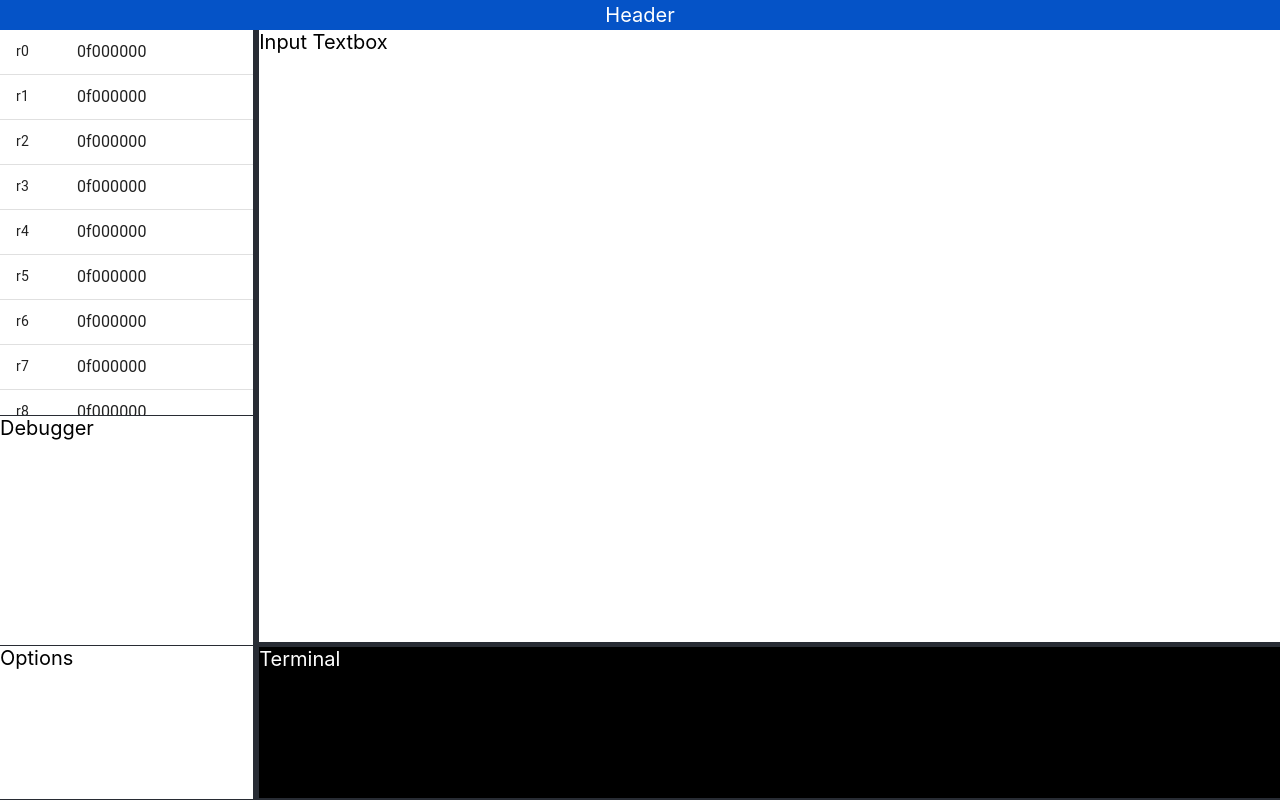
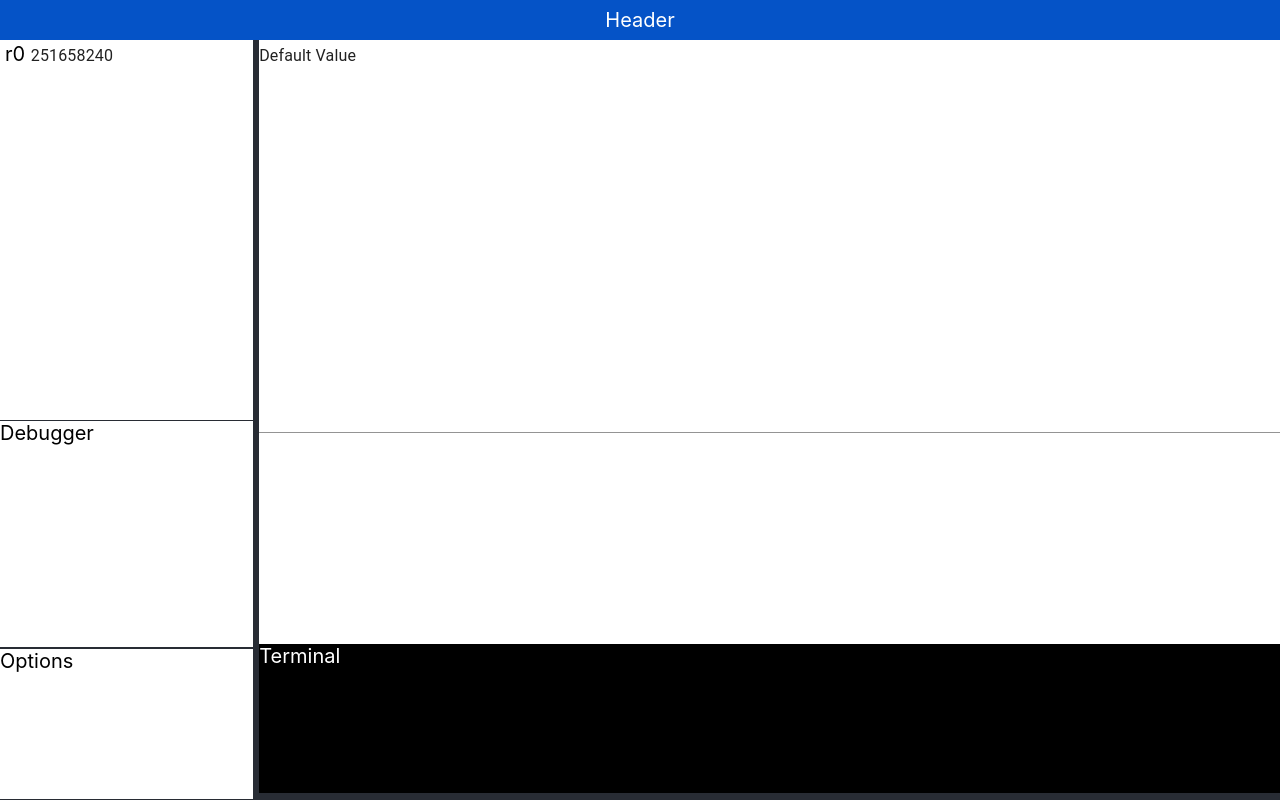
Before and after one commit to Koro95/ARM-Simulator, a React (Create React App) app: page / in a window 1280 px wide. Built offline with nearby package versions, Linux system fonts and the light colour scheme.

Commit message:
testing different components for registers and user input

```diff
--- a/src/App.css
+++ b/src/App.css
@@ -27,10 +27,27 @@
   text-align: left;
 }
 
+.App-userinput {
+  background-color: white;
+  color: black;
+  text-align: left;
+  height: 79.5%;
+  margin-bottom: 0.5%;
+}
+
 .App-cpustate {
   background-color: white;
   color: black;
   text-align: left;
+}
+
+.Reg-names {
+  background-color: white;
+  color: black;
+  text-align: right;
+  font-size: 20px;
+  padding-left: 5px;
+  display: inline-block;
 }
 
 .App-terminal {
--- a/src/App.tsx
+++ b/src/App.tsx
@@ -1,12 +1,11 @@
-//import React from 'react';
 import './App.css';
+import { Cpu } from './Cpu'
+
+import React from 'react';
 import Box from '@material-ui/core/Box';
-import { Cpu } from './Cpu'
-import Table from '@material-ui/core/Table';
-import TableBody from '@material-ui/core/TableBody';
-import TableCell from '@material-ui/core/TableCell';
-import TableContainer from '@material-ui/core/TableContainer';
-import TableRow from '@material-ui/core/TableRow';
+import TextField from '@material-ui/core/TextField';
+
+
 import InputBase from '@material-ui/core/InputBase';
 
 let cpu = new Cpu();
@@ -20,20 +19,8 @@ function App() {
       <body className="App-body">
         <Box width="19.75%" mr="0.5%" height="100%">
           <Box height="50%" mb="0.5%" className="App-cpustate">
-            <TableContainer style={{ height: "100%" }}>
-              <Table size="small" aria-label="simple table">
-                <TableBody>
-                  {cpu.registers.map((row) => (
-                    <TableRow>
-                      <TableCell component="th" scope="row"> {row.name} </TableCell>
-                      <TableCell component="th" scope="row">
-                      <InputBase defaultValue={row.toHex()} />
-                      </TableCell>
-                    </TableRow>
-                  ))}
-                </TableBody>
-              </Table>
-            </TableContainer>
+            <div> <div className="Reg-names">{cpu.registers[0].name}</div> <InputBase defaultValue={cpu.registers[0].value} onChange={e => regValueChange(e)} /> </div>
+
           </Box>
           <Box height="29.75%" mb="0.5%" className="App-debugger">
             Debugger
@@ -43,9 +30,16 @@ function App() {
           </Box>
         </Box>
         <Box width="79.75%" height="100%">
-          <Box height="79.5%" mb="0.5%" className="App-textbox">
-            Input Textbox
-          </Box>
+
+            <TextField
+              className="App-userinput"
+              multiline={true}
+              defaultValue="Default Value"
+              fullWidth={true}
+              rows={20}
+            />
+
+
           <Box height="19.6%" className="App-terminal">
             Terminal
           </Box>
@@ -53,6 +47,13 @@ function App() {
       </body>
     </div>
   );
+
+  function regValueChange(e: React.ChangeEvent<HTMLTextAreaElement | HTMLInputElement>) {
+    console.log(e.currentTarget.value);
+    console.log(cpu.registers[0].value);
+  }
 }
 
+
+
 export default App;
```
